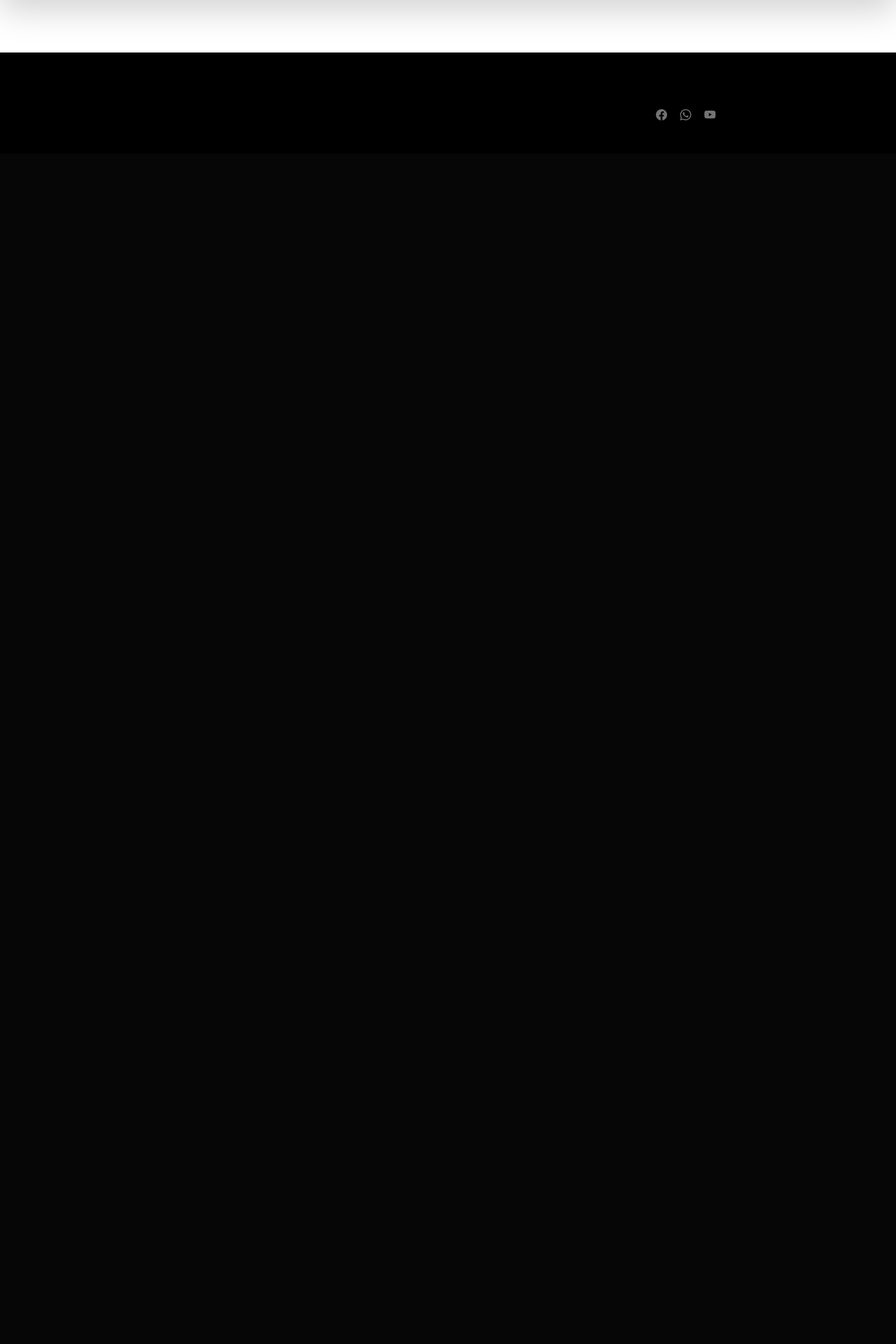
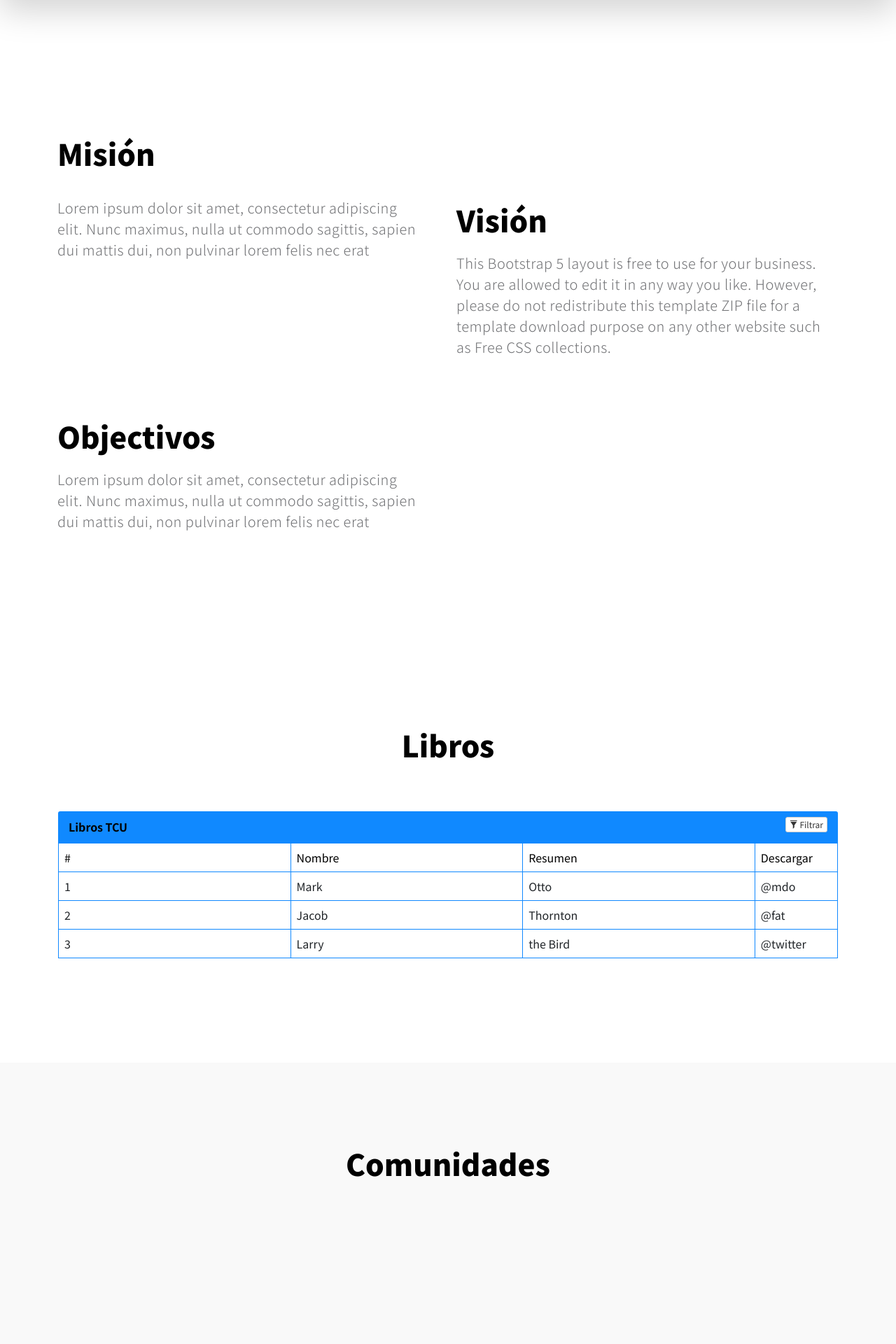
Before and after one commit to TCU-688/TCU-688-Turrialba, a PHP site: template TCU/view/inicioView.php in a window 1280 px wide. Shown: the part 801-2721 px from the top of the page at 70% size. Before the commit the page ends 973 px from the top, so only its background shows below. Run offline with PHP 8.4, Linux system fonts and the light colour scheme; the template is opened without the code that fills it, so the values that code supplies are empty.

Commit message:
Update inicioView.php

```diff
--- a/TCU/view/inicioView.php
+++ b/TCU/view/inicioView.php
@@ -2,7 +2,94 @@
     include_once 'public/header.php';
 ?>
 
+<section class="section-padding pb-0" id="infoTcu">
+                <div class="container mb-5 pb-lg-5">
+                    <div class="row">
+                        <div class="col-12">
+                            <h2 class="mb-3" data-aos="fade-up">Misión</h2>
+                        </div>
 
+                        <div class="col-lg-6 col-12 mt-3 mb-lg-5">
+                            <p class="me-4" data-aos="fade-up" data-aos-delay="300">Lorem ipsum dolor sit amet, consectetur adipiscing elit. Nunc maximus, nulla ut commodo sagittis, sapien dui mattis dui, non pulvinar lorem felis nec erat</p>
+                        </div>
+
+                        <div class="col-lg-6 col-12 mt-lg-3 mb-lg-5">
+                            <h2 class="mb-3" data-aos="fade-up">Visión</h2>
+                            <p data-aos="fade-up" data-aos-delay="500">This Bootstrap 5 layout is free to use for your business. You are allowed to edit it in any way you like. However, please do not redistribute this template ZIP file for a template download purpose on any other website such as Free CSS collections.</p>
+                        </div>
+                        <div class="col-lg-6 col-12 mt-3 mb-lg-5">
+                            <h2 class="mb-3" data-aos="fade-up">Objectivos</h2>
+                            <p class="me-4" data-aos="fade-up" data-aos-delay="300">Lorem ipsum dolor sit amet, consectetur adipiscing elit. Nunc maximus, nulla ut commodo sagittis, sapien dui mattis dui, non pulvinar lorem felis nec erat</p>
+                        </div>
+                    </div>
+                </div>
+            </section>
+            <section class="section-padding" id="libros">
+                <div class="container">
+                    <div class="row">
+                        <div class="col-12">
+                            <h2 class="mb-5 text-center" data-aos="fade-up">Libros</h2>
+                        </div>
+                        <div class="panel panel-primary filterable" data-aos="fade-up">
+                            <div class="panel-heading">
+                                <h3 class="panel-title">Libros TCU</h3>
+                                <div class="pull-right">
+                                    <button class="btn btn-default btn-xs btn-filter"><span class="glyphicon glyphicon-filter"></span> Filtrar</button>
+                                </div>
+                            </div>
+                            <table class="table table-hover table-bordered">
+                                <thead class="tabla">
+                                    <tr class="filters">
+                                        <th><input type="text" class="form-control" placeholder="#" disabled></th>
+                                        <th><input type="text" class="form-control" placeholder="Nombre" disabled></th>
+                                        <th><input type="text" class="form-control" placeholder="Resumen" disabled></th>
+                                        <th>Descargar</th>
+                                    </tr>
+                                </thead>
+                                <tbody>
+                                    <tr>
+                                        <td>1</td>
+                                        <td>Mark</td>
+                                        <td>Otto</td>
+                                        <td>@mdo</td>
+                                    </tr>
+                                    <tr>
+                                        <td>2</td>
+                                        <td>Jacob</td>
+                                        <td>Thornton</td>
+                                        <td>@fat</td>
+                                    </tr>
+                                    <tr>
+                                        <td>3</td>
+                                        <td>Larry</td>
+                                        <td>the Bird</td>
+                                        <td>@twitter</td>
+                                    </tr>
+
+                                </tbody>
+                            </table>
+                        </div>
+                    </div>
+                </div>
+            </section>
+            <section class="news section-padding" id="comunidades">
+                <div class="container">
+                    <div class="row">
+                        <div class="col-12">
+                            <h2 class="mb-5 text-center" data-aos="fade-up">Comunidades</h2>
+                        </div>
+                    </div>
+                </div>
+            </section>
+            <section class="news section-padding" id="contactos">
+                <div class="container">
+                    <div class="row">
+                        <div class="col-12">
+                            <h2 class="mb-5 text-center" data-aos="fade-up">Contactos</h2>
+                        </div>
+                    </div>
+                </div>
+            </section>
 
 <?php
     include_once 'public/footer.php';
```
